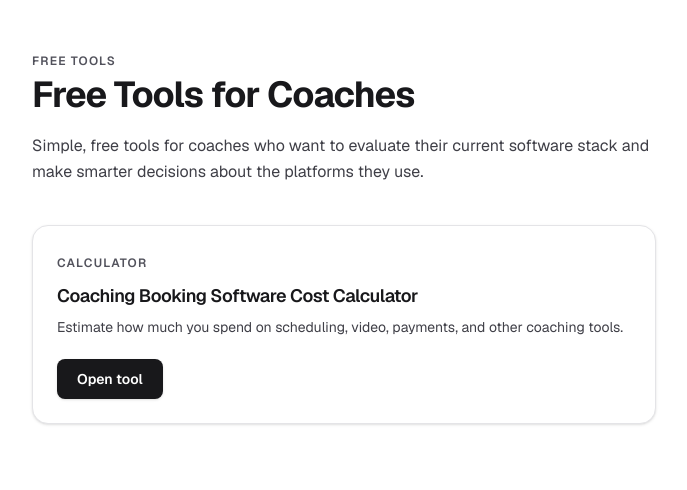
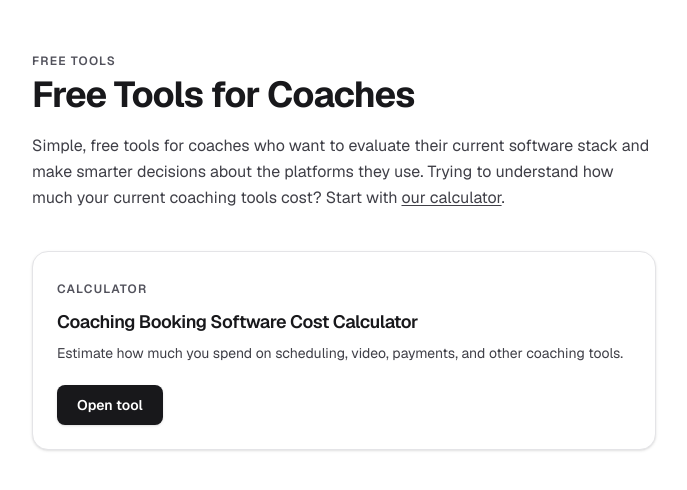
Before and after one commit to riclanderos/callsesh, a Next.js app: page /tools in a window 1280 px wide. Shown: the top 490 px of the page, without its empty margins (296-983 px from the left). Built offline with nearby package versions, Linux system fonts and the light colour scheme.

Commit message:
seo: add contextual link from tools index to calculator

```diff
--- a/app/tools/page.tsx
+++ b/app/tools/page.tsx
@@ -18,7 +18,10 @@ export default function ToolsPage() {
             Free Tools for Coaches
           </h1>
           <p className="text-zinc-700 leading-relaxed">
-            Simple, free tools for coaches who want to evaluate their current software stack and make smarter decisions about the platforms they use.
+            Simple, free tools for coaches who want to evaluate their current software stack and make smarter decisions about the platforms they use. Trying to understand how much your current coaching tools cost? Start with{" "}
+            <Link href="/tools/coach-tool-cost-calculator" className="underline underline-offset-2 hover:text-zinc-900 transition-colors">
+              our calculator
+            </Link>.
           </p>
         </div>
 
```
